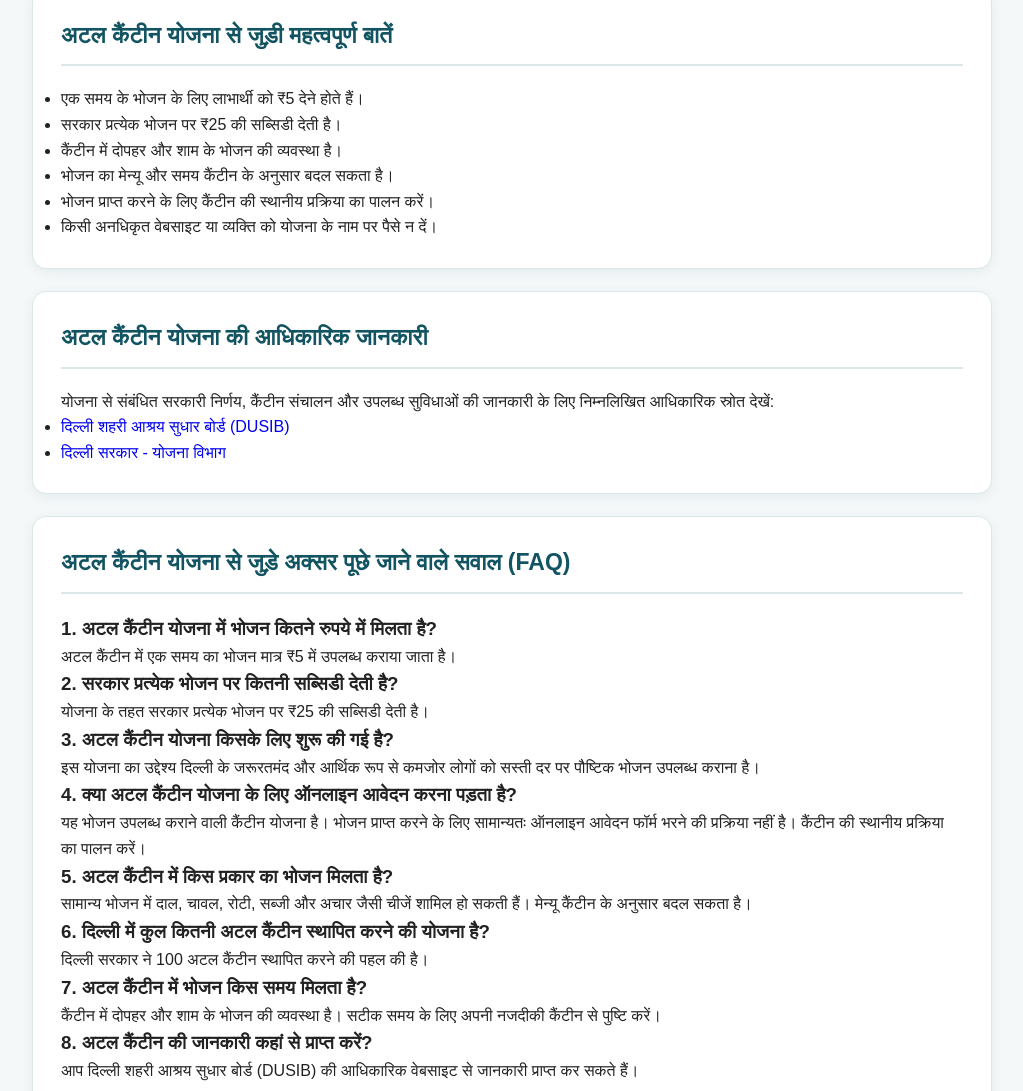
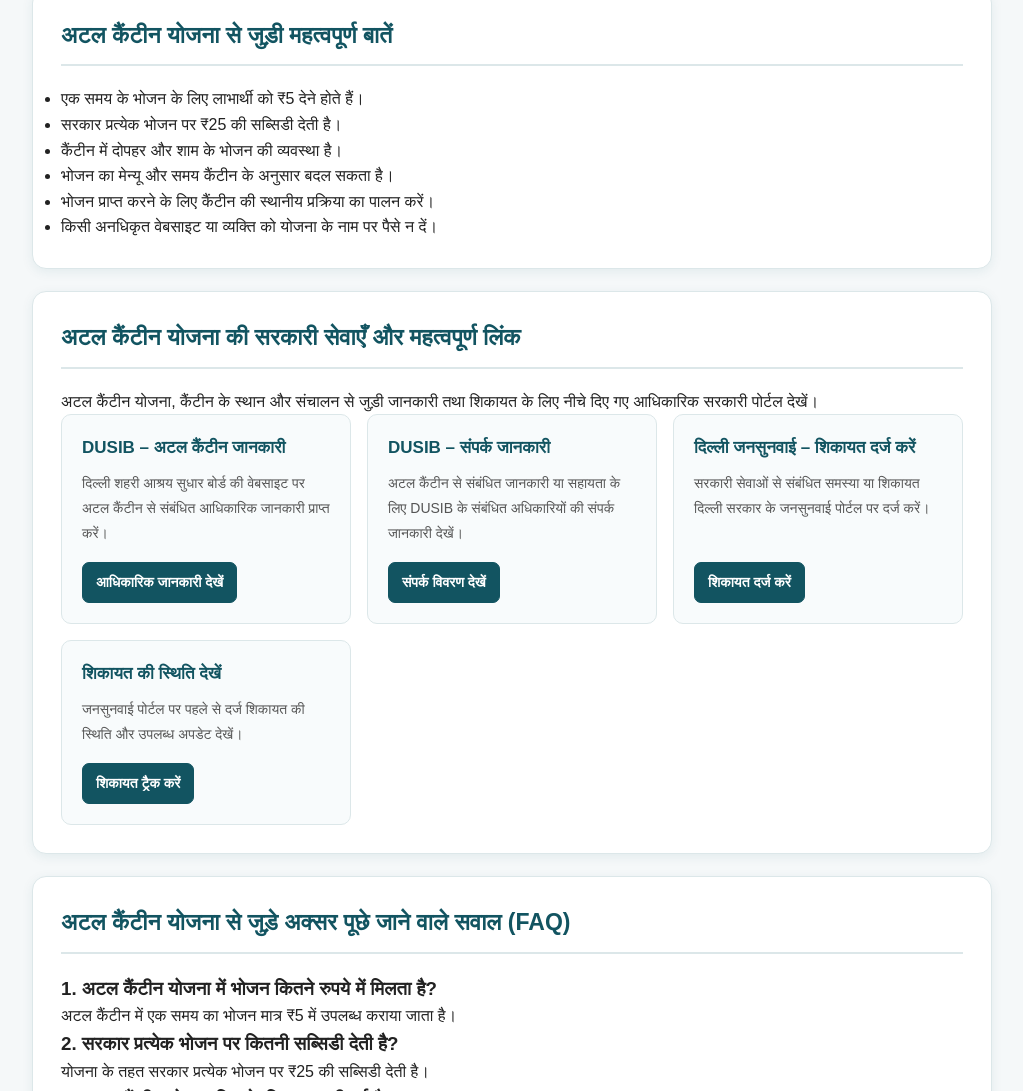
Before and after one commit to Rashtrasetu/rashtra-setu, a plain HTML site: page delhi-atal-canteen-yojana.html in a window 1280 px wide. Shown: the part 2713-3804 px from the top of the page, without its empty margins (128-1151 px from the left). Drawn offline with Linux system fonts and the light colour scheme.

Commit message:
Improve Delhi Atal Canteen official services

```diff
--- a/delhi-atal-canteen-yojana.html
+++ b/delhi-atal-canteen-yojana.html
@@ -239,29 +239,73 @@
             </ul>
         </section>
 
-        <!-- OFFICIAL INFORMATION -->
-        <section class="digital-service-category">
-            <h2>अटल कैंटीन योजना की आधिकारिक जानकारी</h2>
 
+<!-- OFFICIAL SERVICES -->
+<section class="digital-service-category">
+    <h2>अटल कैंटीन योजना की सरकारी सेवाएँ और महत्वपूर्ण लिंक</h2>
+
+    <p>
+        अटल कैंटीन योजना, कैंटीन के स्थान और संचालन से जुड़ी जानकारी
+        तथा शिकायत के लिए नीचे दिए गए आधिकारिक सरकारी पोर्टल देखें।
+    </p>
+
+    <div class="digital-service-grid">
+
+        <div class="digital-service-card">
+            <h3>DUSIB – अटल कैंटीन जानकारी</h3>
             <p>
-                योजना से संबंधित सरकारी निर्णय, कैंटीन संचालन और
-                उपलब्ध सुविधाओं की जानकारी के लिए निम्नलिखित आधिकारिक
-                स्रोत देखें:
+                दिल्ली शहरी आश्रय सुधार बोर्ड की वेबसाइट पर अटल कैंटीन
+                से संबंधित आधिकारिक जानकारी प्राप्त करें।
             </p>
+            <a class="digital-service-link"
+               href="https://delhishelterboard.in/main/?page_id=15324/"
+               target="_blank" rel="noopener noreferrer">
+                आधिकारिक जानकारी देखें
+            </a>
+        </div>
 
-            <ul>
-                <li>
-                    <a href="https://delhishelterboard.in/main/?page_id=15324/" target="_blank" rel="noopener noreferrer">
-                        दिल्ली शहरी आश्रय सुधार बोर्ड (DUSIB)
-                    </a>
-                </li>
-                <li>
-                    <a href="https://delhiplanning.delhi.gov.in/" target="_blank" rel="noopener noreferrer">
-                        दिल्ली सरकार - योजना विभाग
-                    </a>
-                </li>
-            </ul>
-        </section>
+        <div class="digital-service-card">
+            <h3>DUSIB – संपर्क जानकारी</h3>
+            <p>
+                अटल कैंटीन से संबंधित जानकारी या सहायता के लिए
+                DUSIB के संबंधित अधिकारियों की संपर्क जानकारी देखें।
+            </p>
+            <a class="digital-service-link"
+               href="https://delhishelterboard.in/main/?page_id=151"
+               target="_blank" rel="noopener noreferrer">
+                संपर्क विवरण देखें
+            </a>
+        </div>
+
+        <div class="digital-service-card">
+            <h3>दिल्ली जनसुनवाई – शिकायत दर्ज करें</h3>
+            <p>
+                सरकारी सेवाओं से संबंधित समस्या या शिकायत दिल्ली
+                सरकार के जनसुनवाई पोर्टल पर दर्ज करें।
+            </p>
+            <a class="digital-service-link"
+               href="https://cmjansunwai.delhi.gov.in/onlineComplaint"
+               target="_blank" rel="noopener noreferrer">
+                शिकायत दर्ज करें
+            </a>
+        </div>
+
+        <div class="digital-service-card">
+            <h3>शिकायत की स्थिति देखें</h3>
+            <p>
+                जनसुनवाई पोर्टल पर पहले से दर्ज शिकायत की स्थिति
+                और उपलब्ध अपडेट देखें।
+            </p>
+            <a class="digital-service-link"
+               href="https://cmjansunwai.delhi.gov.in/ComplaintTracker"
+               target="_blank" rel="noopener noreferrer">
+                शिकायत ट्रैक करें
+            </a>
+        </div>
+
+    </div>
+</section>
+
 
         <!-- FAQ -->
         <section class="digital-service-category">
```
